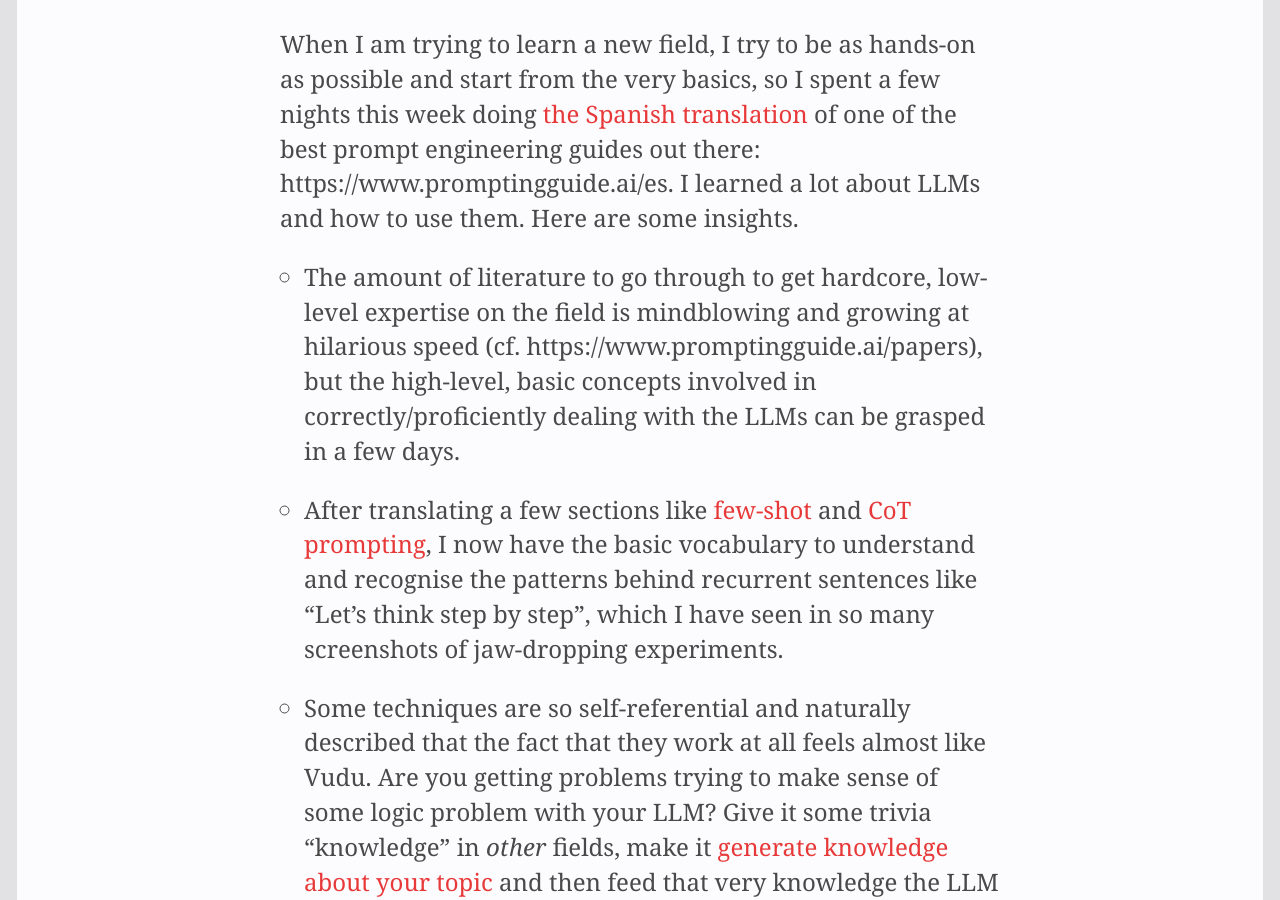
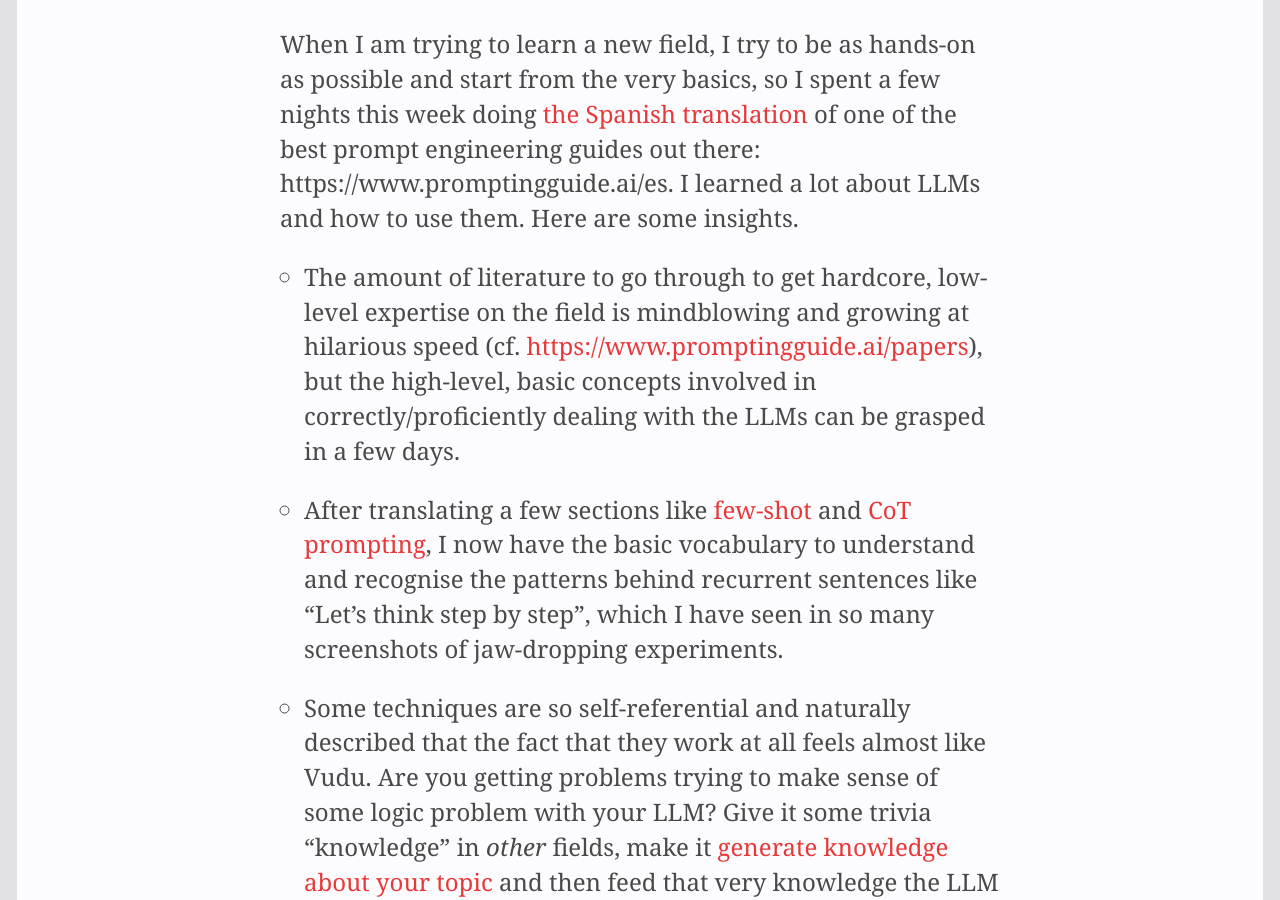
Before and after one commit to aitor/aitor.github.com, a Jekyll site: the page built from _posts/2023-04-15-llms.md, in a window 1280 px wide and 900 px high, scrolled down 738 px. Built offline with Jekyll 4.4.1, drawn with Linux system fonts in a browser that asks for light colours; nearby versions of some CDN libraries.

Commit message:
Update 2023-04-15-llms.md

```diff
--- a/_posts/2023-04-15-llms.md
+++ b/_posts/2023-04-15-llms.md
@@ -8,7 +8,7 @@ I have been interested in AI for quite some years. In 2018 I did a [nano-degree
 
 When I am trying to learn a new field, I try to be as hands-on as possible and start from the very basics, so I spent a few nights this week doing [the Spanish translation](https://github.com/dair-ai/Prompt-Engineering-Guide/pull/128) of one of the best prompt engineering guides out there: https://www.promptingguide.ai/es. I learned a lot about LLMs and how to use them. Here are some insights.
 
-* The amount of literature to go through to get hardcore, low-level expertise on the field is mindblowing and growing at hilarious speed (cf. https://www.promptingguide.ai/papers), but the high-level, basic concepts involved in correctly/proficiently dealing with the LLMs can be grasped in a few days.
+* The amount of literature to go through to get hardcore, low-level expertise on the field is mindblowing and growing at hilarious speed (cf. <https://www.promptingguide.ai/papers>), but the high-level, basic concepts involved in correctly/proficiently dealing with the LLMs can be grasped in a few days.
 
 * After translating a few sections like [few-shot](https://www.promptingguide.ai/techniques/fewshot) and [CoT prompting](https://www.promptingguide.ai/techniques/cot), I now have the basic vocabulary to understand and recognise the patterns behind recurrent sentences like "Let's think step by step", which I have seen in so many screenshots of jaw-dropping experiments.
 
```
